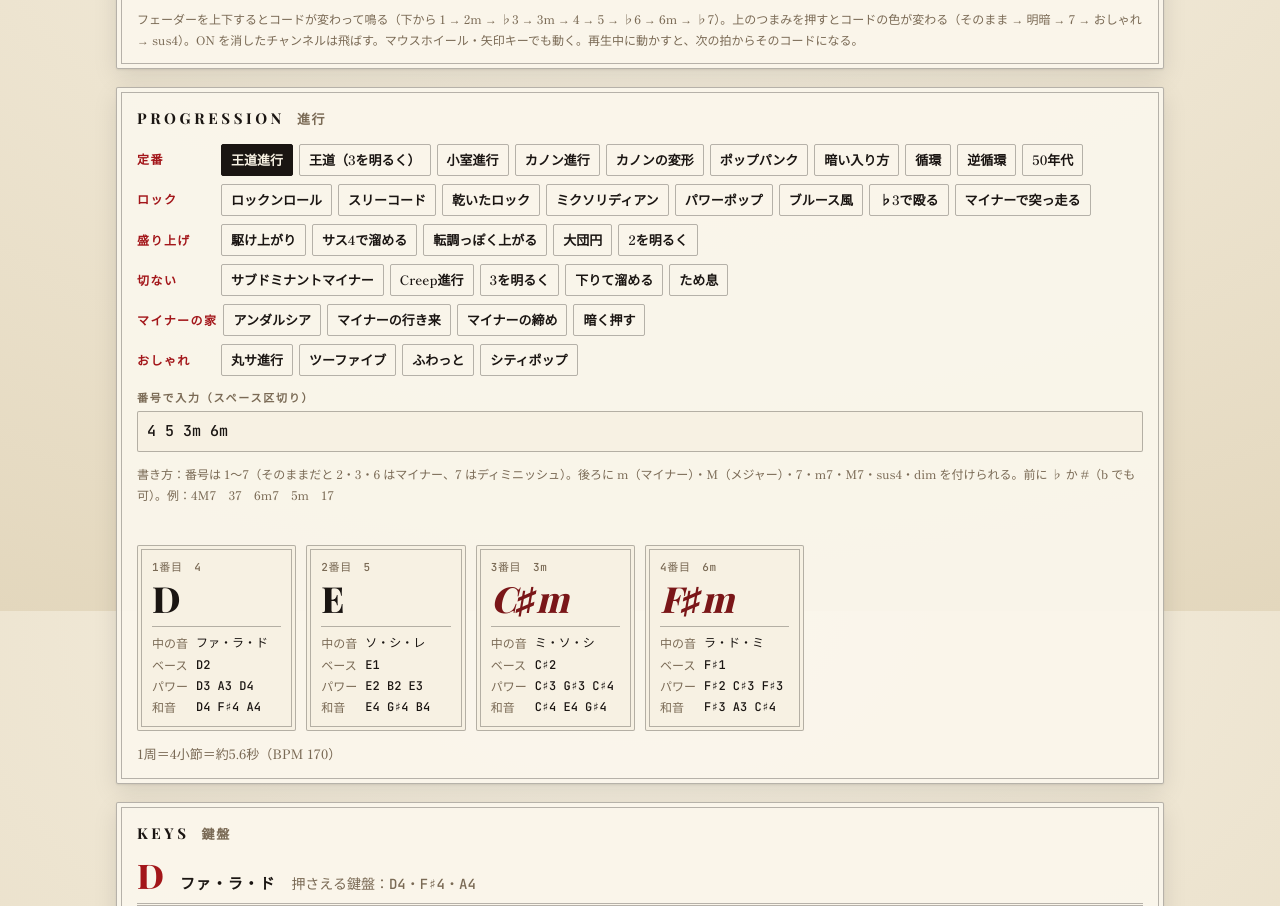
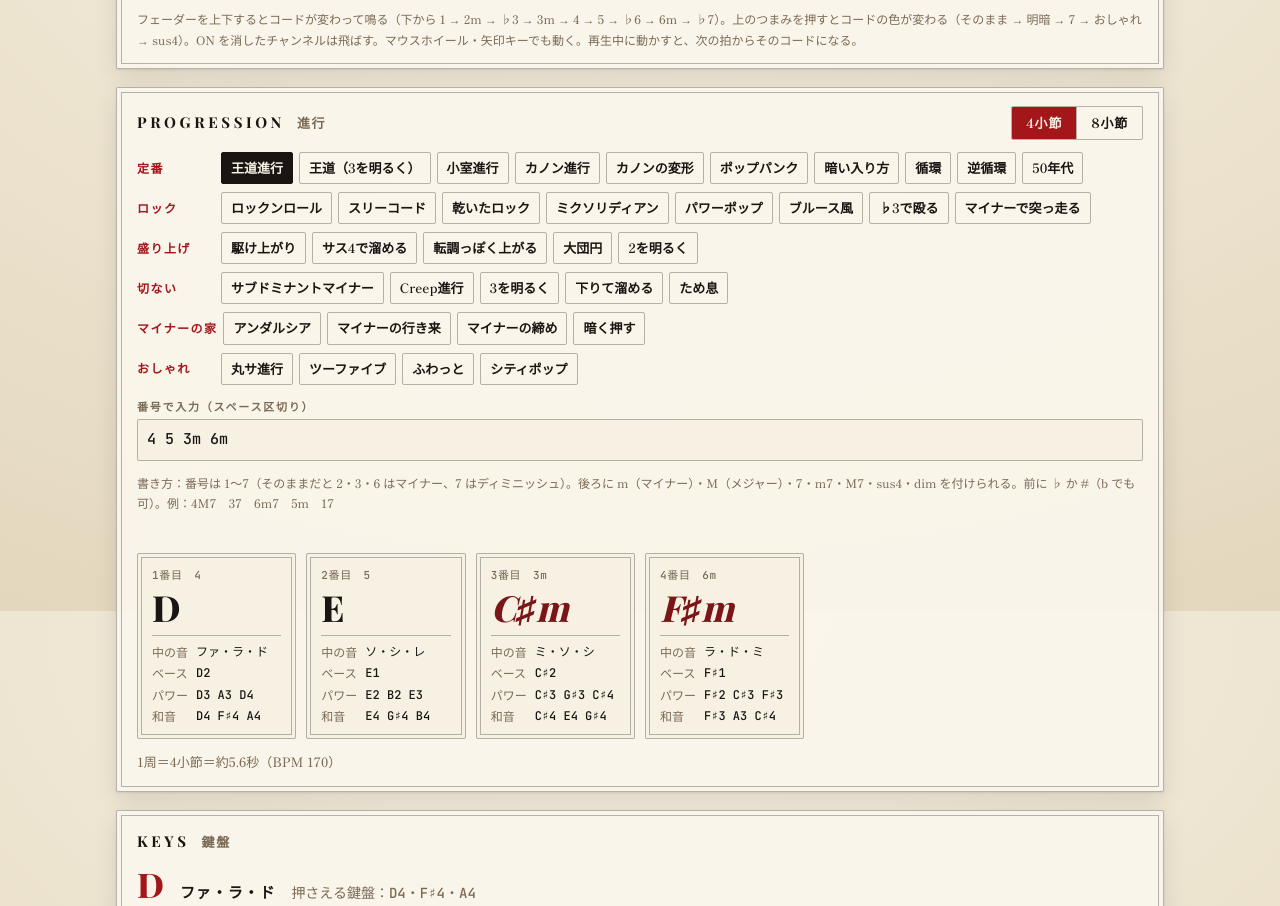
Before and after one commit to kazaiforhuman-creator/rhythfist, a plain HTML site: page index.html in a window 1280 px wide. Shown: the part 989-1895 px from the top of the page. Drawn offline with nearby package versions, Linux system fonts and the light colour scheme; a web font is replaced by a local one.

Commit message:
進行ボタンを4小節／8小節で切り替えられるようにした
8小節版は後半を「家（1）に帰る」「次へ続く」形に変えたものを全36個に用意。
今の進行がボタンのものなら、切り替えると同じ進行の別の長さに入れ替わる。

Co-Authored-By: Claude Opus 5.5 <noreply@anthropic.com>

```diff
--- a/index.html
+++ b/index.html
@@ -108,6 +108,11 @@ input[type=range]{accent-color:var(--accent2);width:170px;max-width:100%}
 .strip .raw{font-size:10px;color:var(--accent2);font-weight:800;min-height:1em}
 
 /* 進行 */
+.proghead{display:flex;flex-wrap:wrap;align-items:baseline;justify-content:space-between;gap:8px 16px}
+.seg{display:inline-flex;border:1px solid var(--line);border-radius:2px;overflow:hidden}
+.seg button{border:0;background:transparent;color:var(--ink);padding:5px 14px;cursor:pointer;font:inherit;font-size:13px;font-weight:700;letter-spacing:.06em}
+.seg button+button{border-left:1px solid var(--line)}
+.seg button.on{background:var(--accent2);color:var(--onaccent2)}
 .presets{display:flex;flex-direction:column;gap:8px}
 .pgroup{display:flex;flex-wrap:wrap;gap:6px;align-items:center}
 .pgroup .glabel{font-family:var(--body);font-size:12px;font-weight:800;letter-spacing:.12em;color:var(--accent2);min-width:6.5em}
@@ -238,7 +243,10 @@ pre.memo{margin:0;background:var(--bg2);border:1px solid var(--line);border-radi
   </section>
 
   <section class="panel" aria-label="進行">
-    <h2>Progression<small>進行</small></h2>
+    <div class="proghead">
+      <h2>Progression<small>進行</small></h2>
+      <div class="seg" id="bars" role="group" aria-label="進行の長さ"><button type="button" data-v="4">4小節</button><button type="button" data-v="8">8小節</button></div>
+    </div>
     <div class="presets" id="presets"></div>
     <div class="progrow">
       <div class="field">
@@ -347,15 +355,28 @@ pre.memo{margin:0;background:var(--bg2);border:1px solid var(--line);border-radi
     '7':{iv:[0,4,7,10],s:'7'}, 'm7':{iv:[0,3,7,10],s:'m7'}, 'M7':{iv:[0,4,7,11],s:'M7'},
     'sus4':{iv:[0,5,7],s:'sus4'}, 'dim':{iv:[0,3,6],s:'dim'}
   };
+  // [名前, 4小節版, 8小節版]。8小節版は後半を「家に帰る／次へ続く」形に変えてある（1コード＝1小節のとき）
   const PRESET_GROUPS = [
-    ['定番', [['王道進行','4 5 3m 6m'],['王道（3を明るく）','4 5 37 6m'],['小室進行','6m 4 5 1'],['カノン進行','1 5 6m 3m 4 1 4 5'],
-      ['カノンの変形','1 5 6m 3m 4 1 2m 5'],['ポップパンク','1 5 6m 4'],['暗い入り方','6m 4 1 5'],['循環','1 6m 2m 5'],['逆循環','2m 5 1 6m'],['50年代','1 6m 4 5']]],
-    ['ロック', [['ロックンロール','1 4 1 5'],['スリーコード','1 4 5 4'],['乾いたロック','1 ♭7 4 1'],['ミクソリディアン','1 ♭7 4 4'],
-      ['パワーポップ','1 4 6m 5'],['ブルース風','17 47 17 57'],['♭3で殴る','1 ♭3 4 1'],['マイナーで突っ走る','6m 4 5 5']]],
-    ['盛り上げ', [['駆け上がり','4 5 6m 5'],['サス4で溜める','1 4 5sus4 5'],['転調っぽく上がる','4 5 ♭6 ♭7 1'],['大団円','♭6 ♭7 1 1'],['2を明るく','1 27 4 1']]],
-    ['切ない', [['サブドミナントマイナー','1 4 4m 1'],['Creep進行','1 3M 4 4m'],['3を明るく','1 37 6m 4'],['下りて溜める','4 3m 2m 5'],['ため息','4 4m 1 6m']]],
-    ['マイナーの家', [['アンダルシア','6m 5 4 37'],['マイナーの行き来','6m 4 5 6m'],['マイナーの締め','6m 2m 37 6m'],['暗く押す','6m 4 37 6m']]],
-    ['おしゃれ', [['丸サ進行','4M7 37 6m7 5m 17'],['ツーファイブ','2m7 57 1M7 6m7'],['ふわっと','1M7 4M7 1M7 4M7'],['シティポップ','4M7 3m7 2m7 1M7']]]
+    ['定番', [
+      ['王道進行','4 5 3m 6m','4 5 3m 6m 4 5 1 1'], ['王道（3を明るく）','4 5 37 6m','4 5 37 6m 2m 5 1 1'], ['小室進行','6m 4 5 1','6m 4 5 1 6m 4 5sus4 5'],
+      ['カノン進行','1 5 6m 3m','1 5 6m 3m 4 1 4 5'], ['カノンの変形','1 5 6m 3m','1 5 6m 3m 4 1 2m 5'], ['ポップパンク','1 5 6m 4','1 5 6m 4 1 5 4 5'],
+      ['暗い入り方','6m 4 1 5','6m 4 1 5 6m 4 5 5'], ['循環','1 6m 2m 5','1 6m 2m 5 3m 6m 2m 5'], ['逆循環','2m 5 1 6m','2m 5 1 6m 2m 5 1 1'], ['50年代','1 6m 4 5','1 6m 4 5 4 5 1 1']]],
+    ['ロック', [
+      ['ロックンロール','1 4 1 5','1 1 4 1 5 4 1 5'], ['スリーコード','1 4 5 4','1 4 5 4 1 4 5 5'], ['乾いたロック','1 ♭7 4 1','1 ♭7 4 1 1 ♭7 4 5'],
+      ['ミクソリディアン','1 ♭7 4 4','1 ♭7 4 4 1 ♭7 4 1'], ['パワーポップ','1 4 6m 5','1 4 6m 5 1 4 5 5'], ['ブルース風','17 47 17 57','17 47 17 17 47 47 17 57'],
+      ['♭3で殴る','1 ♭3 4 1','1 ♭3 4 1 1 ♭3 4 5'], ['マイナーで突っ走る','6m 4 5 5','6m 4 5 5 6m 4 37 37']]],
+    ['盛り上げ', [
+      ['駆け上がり','4 5 6m 5','4 5 3m 6m 2m 3m 4 5'], ['サス4で溜める','1 4 5sus4 5','1 4 1 4 2m 4 5sus4 5'], ['転調っぽく上がる','4 5 ♭6 ♭7','4 5 3m 6m 4 5 ♭6 ♭7'],
+      ['大団円','♭6 ♭7 1 1','4 5 3m 6m ♭6 ♭7 1 1'], ['2を明るく','1 27 4 1','1 27 4 1 1 27 4 5']]],
+    ['切ない', [
+      ['サブドミナントマイナー','1 4 4m 1','1 4 4m 1 1 4 4m 5'], ['Creep進行','1 3M 4 4m','1 3M 4 4m 1 3M 4 4m'], ['3を明るく','1 37 6m 4','1 37 6m 4 1 37 4 5'],
+      ['下りて溜める','4 3m 2m 5','4 3m 2m 5 4 3m 2m 5sus4'], ['ため息','4 4m 1 6m','4 4m 1 6m 2m 5 1 1']]],
+    ['マイナーの家', [
+      ['アンダルシア','6m 5 4 37','6m 5 4 37 6m 5 4 37'], ['マイナーの行き来','6m 4 5 6m','6m 4 5 6m 6m 4 37 6m'], ['マイナーの締め','6m 2m 37 6m','6m 2m 37 6m 4 2m 37 37'],
+      ['暗く押す','6m 4 37 6m','6m 4 37 6m 6m 4 37 37']]],
+    ['おしゃれ', [
+      ['丸サ進行','4M7 37 6m7 5m','4M7 37 6m7 5m 4M7 37 6m7 17'], ['ツーファイブ','2m7 57 1M7 6m7','2m7 57 1M7 6m7 2m7 57 1M7 1M7'],
+      ['ふわっと','1M7 4M7 1M7 4M7','1M7 4M7 3m7 6m7 2m7 57 1M7 1M7'], ['シティポップ','4M7 3m7 2m7 1M7','4M7 3m7 2m7 1M7 4M7 3m7 2m7 57']]]
   ];
   const nameOf = (pc, flat) => (flat ? FLAT : SHARP)[((pc%12)+12)%12];
   const gerOf = (pc, flat) => (flat ? GER_F : GER_S)[((pc%12)+12)%12];
@@ -364,12 +385,12 @@ pre.memo{margin:0;background:var(--bg2);border:1px solid var(--line);border-radi
 
   // ---------- 状態 ----------
   const $ = id => document.getElementById(id);
-  const state = { key:9, bpm:170, spc:16, countIn:1, prog:'4 5 3m 6m', theme:'bourbon', chords:[] };
+  const state = { key:9, bpm:170, spc:16, countIn:1, prog:'4 5 3m 6m', theme:'bourbon', bars:4, chords:[] };
   try {
     const s = JSON.parse(localStorage.getItem('rhythfist-settings') || 'null');
-    if (s) Object.assign(state, {key:s.key??state.key, bpm:s.bpm??state.bpm, spc:s.spc??state.spc, countIn:s.countIn??state.countIn, prog:s.prog??state.prog, theme:s.theme??state.theme});
+    if (s) Object.assign(state, {key:s.key??state.key, bpm:s.bpm??state.bpm, spc:s.spc??state.spc, countIn:s.countIn??state.countIn, prog:s.prog??state.prog, theme:s.theme??state.theme, bars:s.bars??state.bars});
   } catch(e) {}
-  const save = () => { try { localStorage.setItem('rhythfist-settings', JSON.stringify({key:state.key,bpm:state.bpm,spc:state.spc,countIn:state.countIn,prog:state.prog,theme:state.theme})); } catch(e) {} };
+  const save = () => { try { localStorage.setItem('rhythfist-settings', JSON.stringify({key:state.key,bpm:state.bpm,spc:state.spc,countIn:state.countIn,prog:state.prog,theme:state.theme,bars:state.bars})); } catch(e) {} };
 
   // ---------- 配色（LyriCore・LyriFit と同じ） ----------
   const THEMES = {
@@ -441,9 +462,21 @@ pre.memo{margin:0;background:var(--bg2);border:1px solid var(--line);border-radi
   PRESET_GROUPS.forEach(([g, list]) => {
     const row = document.createElement('div'); row.className = 'pgroup';
     const lb = document.createElement('span'); lb.className = 'glabel'; lb.textContent = g; row.appendChild(lb);
-    list.forEach(([n,p]) => { const b = document.createElement('button'); b.type='button'; b.className='chip'; b.textContent=n; b.dataset.p=p; b.title=p; b.addEventListener('click',()=>{ $('prog').value=p; state.prog=p; refresh(); }); row.appendChild(b); });
+    list.forEach(([n,p4,p8]) => { const b = document.createElement('button'); b.type='button'; b.className='chip'; b.textContent=n; b.dataset.p4=p4; b.dataset.p8=p8; b.addEventListener('click',()=>{ const p = b.dataset.p; $('prog').value=p; state.prog=p; refresh(); }); row.appendChild(b); });
     presetsEl.appendChild(row);
   });
+  const norm = t => t.trim().replace(/\s+/g,' ');
+  function setBars(n){
+    const cur = norm(state.prog);
+    // 今の進行がどれかのボタンの4/8小節版なら、同じボタンの新しい長さの版に入れ替える
+    const hit = [...presetsEl.querySelectorAll('.chip')].find(b => b.dataset.p4 === cur || b.dataset.p8 === cur);
+    state.bars = n;
+    presetsEl.querySelectorAll('.chip').forEach(b => { b.dataset.p = n === 8 ? b.dataset.p8 : b.dataset.p4; b.title = b.dataset.p; });
+    [...$('bars').children].forEach(b => b.classList.toggle('on', +b.dataset.v === n));
+    if (hit){ state.prog = hit.dataset.p; }
+    refresh();
+  }
+  $('bars').addEventListener('click', e => { const b = e.target.closest('button'); if (b) setBars(+b.dataset.v); });
 
   function renderCards(){
     const cards = $('cards'); cards.textContent = '';
@@ -630,7 +663,7 @@ pre.memo{margin:0;background:var(--bg2);border:1px solid var(--line);border-radi
   function refresh(){
     keySel.value = state.key; $('bpm').value = state.bpm; $('bpmval').textContent = state.bpm;
     $('len').value = state.spc; $('countin').value = state.countIn; $('prog').value = state.prog;
-    presetsEl.querySelectorAll('.chip').forEach(b => b.classList.toggle('sel', b.dataset.p === state.prog.trim().replace(/\s+/g,' ')));
+    presetsEl.querySelectorAll('.chip').forEach(b => b.classList.toggle('sel', b.dataset.p === norm(state.prog)));
     if (!fromMixer) syncMixer();
     buildChords(); renderCards(); renderMemo(); renderKb(); showChord(state.chords[shownChord] ? shownChord : 0); renderMixer(); save();
   }
@@ -820,6 +853,8 @@ pre.memo{margin:0;background:var(--bg2);border:1px solid var(--line);border-radi
   document.addEventListener('keydown', e => { if (e.code==='Space' && !/INPUT|SELECT|TEXTAREA|BUTTON/.test(document.activeElement.tagName)){ e.preventDefault(); playing ? stop() : start(); } });
 
   applyTheme(state.theme); $('theme').value = state.theme;
+  presetsEl.querySelectorAll('.chip').forEach(b => { b.dataset.p = state.bars === 8 ? b.dataset.p8 : b.dataset.p4; b.title = b.dataset.p; });
+  [...$('bars').children].forEach(b => b.classList.toggle('on', +b.dataset.v === state.bars));
   $('theme').addEventListener('change', e => { applyTheme(e.target.value); save(); });
   refresh();
 })();
```
